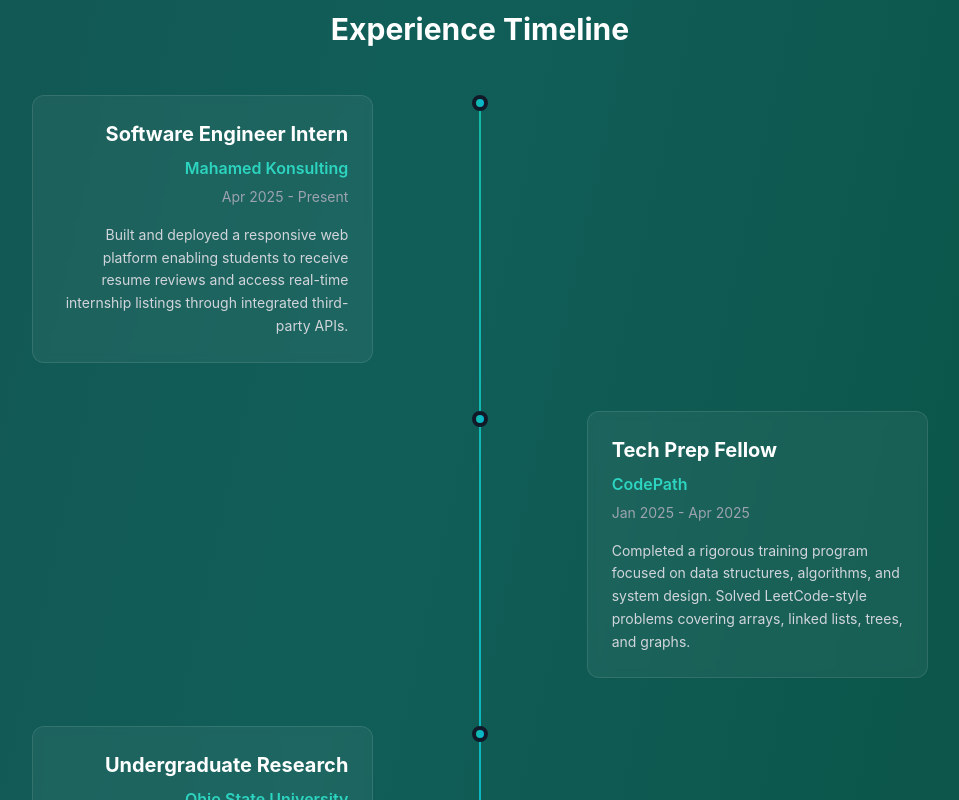
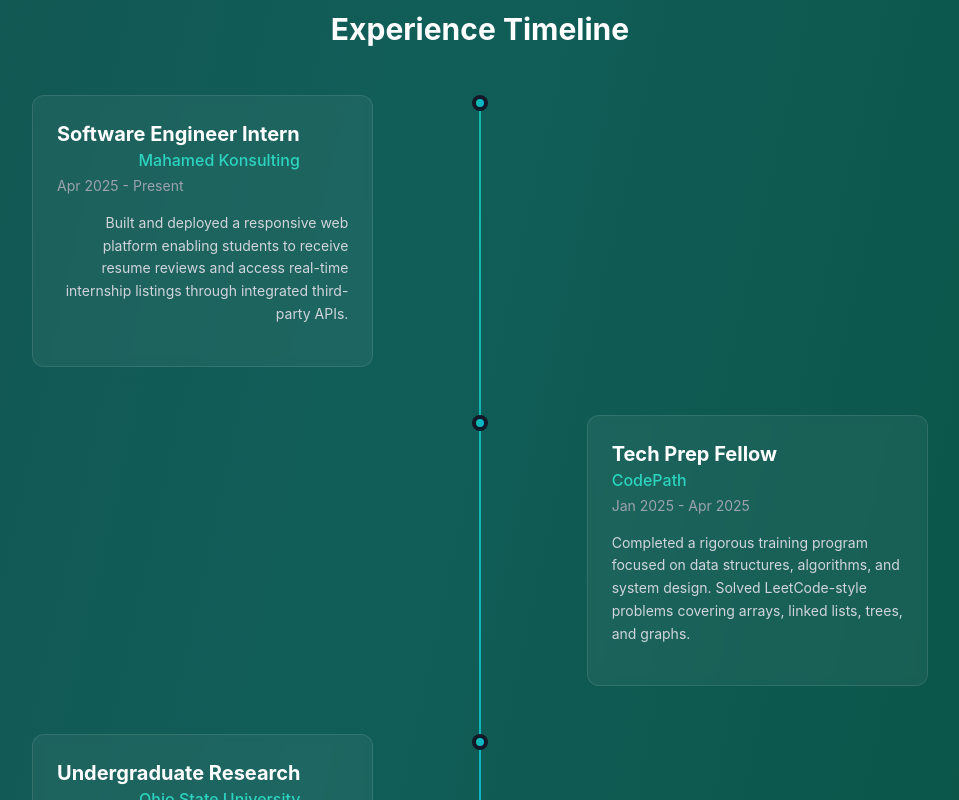
Before and after one commit to Mohamedj2020/PersonalPortfolio, a React (Create React App) app: page / in a window 1280 px wide. Shown: the part 2920-3720 px from the top of the page, without its empty margins (160-1119 px from the left). Built offline with nearby package versions, Linux system fonts and the light colour scheme.

Commit message:
Update Experience.tsx

```diff
--- a/src/components/Experience.tsx
+++ b/src/components/Experience.tsx
@@ -130,12 +130,19 @@
                   {/* Content */}
                   <div className={`w-full md:w-5/12 ${index % 2 === 0 ? 'md:pr-8 md:text-right' : 'md:ml-auto md:pl-8'}`}>
                     <div className="bg-white/5 backdrop-blur-sm rounded-xl p-6 border border-white/10 hover:border-teal-400/50 transition-all duration-300">
+                    <div className="mb-4">
+  <div className="flex justify-between items-center flex-wrap gap-y-1">
+    <div>
+      <h4 className="text-xl font-bold text-white">{exp.title}</h4>
+      <p className="text-teal-400 font-medium">{exp.organization}</p>
+    </div>
+    <span className="text-gray-400 text-sm whitespace-nowrap">{exp.period}</span>
+  </div>
+</div>
+
                       <div className="mb-4">
-                        <h4 className="text-xl font-bold text-white mb-2">{exp.title}</h4>
-                        <p className="text-teal-400 font-semibold mb-1">{exp.organization}</p>
-                        <span className="text-gray-400 text-sm">{exp.period}</span>
+                        <p className="text-gray-300 text-sm leading-relaxed">{exp.description}</p>
                       </div>
-                      <p className="text-gray-300 text-sm leading-relaxed">{exp.description}</p>
                     </div>
                   </div>
                 </div>
```
